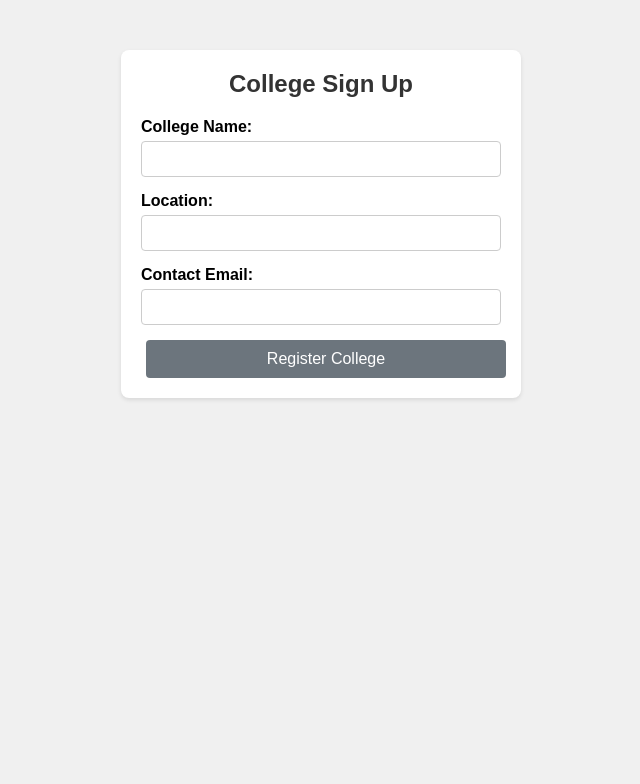
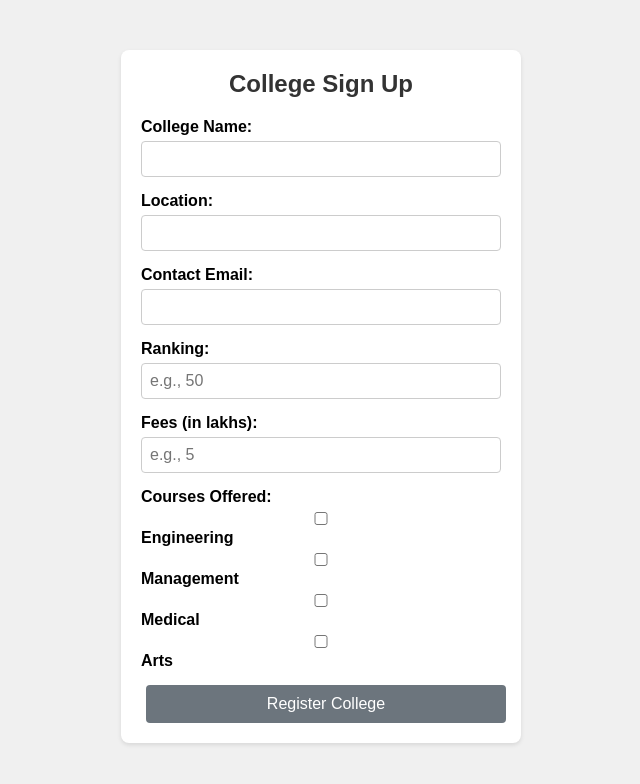
Before and after one commit to imakashp/career-guidance, a React (Vite) app: page /college-signup in a window 1280 px wide. Shown: the top 784 px of the page, without its empty margins (319-959 px from the left). Built offline with nearby package versions, Linux system fonts and the light colour scheme; no server answers; sample sign-in values are in the browser's storage.

Commit message:
Add College List Page with plain CSS

```diff
--- a/src/App.jsx
+++ b/src/App.jsx
@@ -4,6 +4,7 @@ import SignUp from './components/SignUp';
 import CollegeSignUp from './components/CollegeSignUp';
 import CareerSelection from './components/CareerSelection';
 import LocationSelection from './components/LocationSelection';
+import CollegeList from './components/CollegeList';
 
 function App() {
   console.log('App component rendered');
@@ -16,6 +17,7 @@ function App() {
         <Route path="/college-signup" element={<CollegeSignUp />} />
         <Route path="/career-selection" element={<CareerSelection />} />
         <Route path="/location-selection" element={<LocationSelection />} />
+        <Route path="/college-list" element={<CollegeList />} />
       </Routes>
     </BrowserRouter>
   );
--- /dev/null
+++ b/src/components/CollegeList.css
@@ -0,0 +1,67 @@
+.college-list-container {
+  max-width: 800px;
+  margin: 50px auto;
+  padding: 20px;
+  background-color: white;
+  border-radius: 8px;
+  box-shadow: 0 2px 4px rgba(0, 0, 0, 0.1);
+  text-align: center;
+}
+
+h2 {
+  margin-bottom: 20px;
+  color: #333;
+}
+
+.filters {
+  display: flex;
+  justify-content: space-between;
+  margin-bottom: 20px;
+}
+
+.filters div {
+  flex: 1;
+  margin: 0 10px;
+  text-align: left;
+}
+
+label {
+  display: block;
+  margin-bottom: 5px;
+  font-weight: bold;
+}
+
+input {
+  width: 100%;
+  padding: 8px;
+  border: 1px solid #ccc;
+  border-radius: 4px;
+  font-size: 16px;
+}
+
+.college-grid {
+  display: grid;
+  grid-template-columns: repeat(auto-fit, minmax(250px, 1fr));
+  gap: 20px;
+}
+
+.college-card {
+  padding: 15px;
+  border: 1px solid #ccc;
+  border-radius: 8px;
+  background-color: #f9f9f9;
+}
+
+.college-card h3 {
+  margin-bottom: 10px;
+  color: #007bff;
+}
+
+.college-card p {
+  margin-bottom: 5px;
+}
+
+.error {
+  color: red;
+  margin-bottom: 15px;
+}
--- /dev/null
+++ b/src/components/CollegeList.jsx
@@ -0,0 +1,133 @@
+import { useState, useEffect } from 'react';
+import { collection, getDocs } from 'firebase/firestore';
+import { doc, getDoc } from 'firebase/firestore';
+import { auth, db } from '../firebase';
+import { onAuthStateChanged } from 'firebase/auth';
+import { useNavigate } from 'react-router-dom';
+import './CollegeList.css';
+
+function CollegeList() {
+  const [colleges, setColleges] = useState([]);
+  const [filteredColleges, setFilteredColleges] = useState([]);
+  const [userCareer, setUserCareer] = useState('');
+  const [userLocation, setUserLocation] = useState('');
+  const [rankingFilter, setRankingFilter] = useState('');
+  const [feeFilter, setFeeFilter] = useState('');
+  const [error, setError] = useState(null);
+  const navigate = useNavigate();
+
+  // Check if user is logged in and fetch user data
+  useEffect(() => {
+    const unsubscribe = onAuthStateChanged(auth, async (user) => {
+      if (user) {
+        console.log(`User ${user.email} accessed College List Page`);
+        // Fetch user data for filters
+        try {
+          const userDoc = await getDoc(doc(db, 'users', user.uid));
+          if (userDoc.exists()) {
+            const userData = userDoc.data();
+            setUserCareer(userData.career || '');
+            setUserLocation(userData.location || '');
+          }
+        } catch (err) {
+          console.error(`Failed to fetch user data: ${err.message}`);
+          setError('Failed to load user preferences.');
+        }
+      } else {
+        console.log('No user logged in, redirecting to login');
+        navigate('/login');
+      }
+    });
+    return () => unsubscribe();
+  }, [navigate]);
+
+  // Fetch colleges from Firestore
+  useEffect(() => {
+    const fetchColleges = async () => {
+      try {
+        const querySnapshot = await getDocs(collection(db, 'colleges'));
+        const collegeList = querySnapshot.docs.map((doc) => ({
+          id: doc.id,
+          ...doc.data(),
+        }));
+        console.log(`Fetched ${collegeList.length} colleges from Firestore`);
+        setColleges(collegeList);
+        setFilteredColleges(collegeList);
+      } catch (err) {
+        console.error(`Failed to fetch colleges: ${err.message}`);
+        setError('Failed to load colleges.');
+      }
+    };
+    fetchColleges();
+  }, []);
+
+  // Apply filters
+  useEffect(() => {
+    let filtered = colleges;
+    if (userCareer) {
+      filtered = filtered.filter((college) =>
+        college.courses?.includes(userCareer)
+      );
+    }
+    if (userLocation) {
+      filtered = filtered.filter((college) => college.location === userLocation);
+    }
+    if (rankingFilter) {
+      filtered = filtered.filter(
+        (college) => college.ranking <= parseInt(rankingFilter)
+      );
+    }
+    if (feeFilter) {
+      filtered = filtered.filter(
+        (college) => college.fees <= parseInt(feeFilter)
+      );
+    }
+    setFilteredColleges(filtered);
+    console.log(`Applied filters: ${filtered.length} colleges displayed`);
+  }, [colleges, userCareer, userLocation, rankingFilter, feeFilter]);
+
+  return (
+    <div className="college-list-container">
+      <h2>College List</h2>
+      {error && <p className="error">{error}</p>}
+      <div className="filters">
+        <div>
+          <label>Ranking (max):</label>
+          <input
+            type="number"
+            value={rankingFilter}
+            onChange={(e) => setRankingFilter(e.target.value)}
+            placeholder="e.g., 100"
+          />
+        </div>
+        <div>
+          <label>Max Fees (in lakhs):</label>
+          <input
+            type="number"
+            value={feeFilter}
+            onChange={(e) => setFeeFilter(e.target.value)}
+            placeholder="e.g., 10"
+          />
+        </div>
+      </div>
+      {filteredColleges.length === 0 ? (
+        <p>No colleges found matching your criteria.</p>
+      ) : (
+        <div className="college-grid">
+          {filteredColleges.map((college) => (
+            <div key={college.id} className="college-card">
+              <h3>{college.name}</h3>
+              <p>Location: {college.location}</p>
+              <p>Contact: {college.contactEmail}</p>
+              <p>Ranking: {college.ranking || 'N/A'}</p>
+              <p>Fees: {college.fees ? `${college.fees} lakhs` : 'N/A'}</p>
+              <p>Courses: {college.courses?.join(', ') || 'N/A'}</p>
+            </div>
+          ))}
+        </div>
+      )}
+    </div>
+  );
+}
+
+export default CollegeList;
--- a/src/components/CollegeSignUp.jsx
+++ b/src/components/CollegeSignUp.jsx
@@ -9,19 +9,16 @@ function CollegeSignUp() {
   const [collegeName, setCollegeName] = useState('');
   const [location, setLocation] = useState('');
   const [contactEmail, setContactEmail] = useState('');
+  const [ranking, setRanking] = useState('');
+  const [fees, setFees] = useState('');
+  const [courses, setCourses] = useState([]);
   const [error, setError] = useState(null);
   const [success, setSuccess] = useState(null);
-  const [isAdmin, setIsAdmin] = useState(false);
   const navigate = useNavigate();
 
-  // Check if user is logged in and has admin privileges
   useEffect(() => {
     const unsubscribe = onAuthStateChanged(auth, (user) => {
-      if (user) {
-        // TODO: Replace with actual admin check (e.g., Firestore role)
-        setIsAdmin(true); // For now, assume logged-in user is admin
-        console.log(`Admin check: User ${user.email} is logged in`);
-      } else {
+      if (!user) {
         console.log('No user logged in, redirecting to login');
         navigate('/login');
       }
@@ -31,19 +28,15 @@ function CollegeSignUp() {
 
   const handleCollegeSignUp = async (e) => {
     e.preventDefault();
-    if (!isAdmin) {
-      setError('You do not have permission to register colleges.');
-      console.error('Unauthorized college signup attempt');
-      return;
-    }
-
     try {
-      // Store college data in Firestore
       const collegeId = `${collegeName.replace(/\s+/g, '-').toLowerCase()}-${Date.now()}`;
       await setDoc(doc(db, 'colleges', collegeId), {
         name: collegeName,
         location,
         contactEmail,
+        ranking: parseInt(ranking) || null,
+        fees: parseFloat(fees) || null,
+        courses: courses.length > 0 ? courses : null,
         createdAt: new Date(),
       });
       console.log(`College registered: ${collegeName} (ID: ${collegeId})`);
@@ -52,6 +45,9 @@ function CollegeSignUp() {
       setCollegeName('');
       setLocation('');
       setContactEmail('');
+      setRanking('');
+      setFees('');
+      setCourses([]);
     } catch (err) {
       setError(err.message);
       console.error(`College signup failed: ${err.message}`);
@@ -59,9 +55,14 @@ function CollegeSignUp() {
     }
   };
 
-  if (!isAdmin) {
-    return <div>Loading...</div>;
-  }
+  const handleCourseChange = (e) => {
+    const value = e.target.value;
+    setCourses((prev) =>
+      prev.includes(value)
+        ? prev.filter((course) => course !== value)
+        : [...prev, value]
+    );
+  };
 
   return (
     <div className="college-signup-container">
@@ -94,6 +95,63 @@ function CollegeSignUp() {
             required
           />
         </div>
+        <div>
+          <label>Ranking:</label>
+          <input
+            type="number"
+            value={ranking}
+            onChange={(e) => setRanking(e.target.value)}
+            placeholder="e.g., 50"
+          />
+        </div>
+        <div>
+          <label>Fees (in lakhs):</label>
+          <input
+            type="number"
+            value={fees}
+            onChange={(e) => setFees(e.target.value)}
+            placeholder="e.g., 5"
+          />
+        </div>
+        <div>
+          <label>Courses Offered:</label>
+          <label>
+            <input
+              type="checkbox"
+              value="Engineering"
+              checked={courses.includes('Engineering')}
+              onChange={handleCourseChange}
+            />
+            Engineering
+          </label>
+          <label>
+            <input
+              type="checkbox"
+              value="Management"
+              checked={courses.includes('Management')}
+              onChange={handleCourseChange}
+            />
+            Management
+          </label>
+          <label>
+            <input
+              type="checkbox"
+              value="Medical"
+              checked={courses.includes('Medical')}
+              onChange={handleCourseChange}
+            />
+            Medical
+          </label>
+          <label>
+            <input
+              type="checkbox"
+              value="Arts"
+              checked={courses.includes('Arts')}
+              onChange={handleCourseChange}
+            />
+            Arts
+          </label>
+        </div>
         {error && <p className="error">{error}</p>}
         {success && <p className="success">{success}</p>}
         <button type="submit">Register College</button>
```
Also changed, not shown: 1 other file (tests, documents, lock files or other folders).
